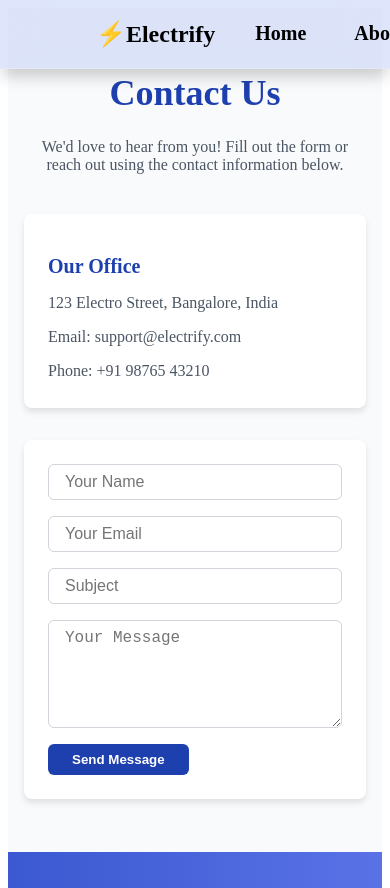
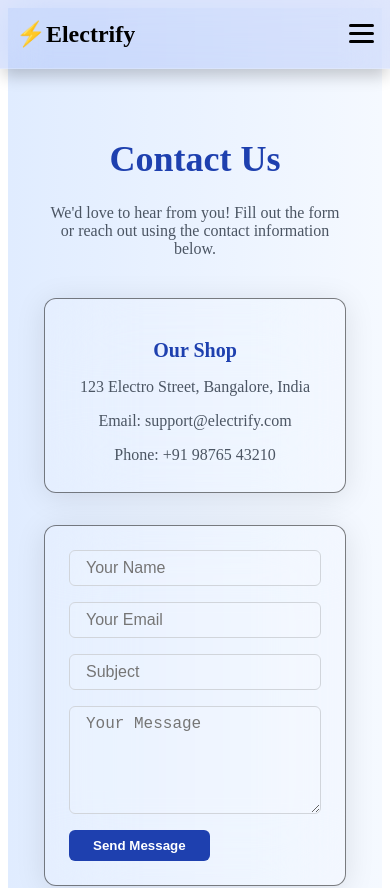
Before and after one commit to Rohitswami16/Electrify, a React (Vite) app: page /contact in a window 390 px wide. Shown: the top 888 px of the page. Built offline with nearby package versions, Linux system fonts and the light colour scheme.

Commit message:
modern ui

```diff
--- a/src/App.css
+++ b/src/App.css
@@ -38,16 +38,34 @@ html {
   padding: 0;
 }
 
+.hamburger {
+  display: none;
+  flex-direction: column;
+  cursor: pointer;
+  gap: 5px;
+}
+
+.bar {
+  width: 25px;
+  height: 3px;
+  background-color: rgb(0, 0, 0);
+  border-radius: 2px;
+}
+
+/* Desktop Nav Links */
 .nav-links {
   display: flex;
   gap: 3rem;
   font-size: 1.25rem; /* Tailwind text-xl */
-  font-weight: 700; /* Tailwind font-bold */
+  font-weight: 700;
+  cursor: pointer;
 }
 
+/* Individual Link Styling */
 .nav-link {
   text-decoration: none;
   color: inherit;
+  font-weight: 700;
   transition: color 0.3s;
   position: relative;
   color: rgb(0, 0, 0);
@@ -62,16 +80,58 @@ html {
   bottom: -3px; /* Slightly below the text */
   width: 0;
   height: 2px;
-  background-color: #1597fa; /* Underline color */
+  background-color: #f4faff; /* Underline color */
   transition: width 0.4s ease;
 }
 
 .nav-link:hover {
-  color: #1597fa;
+  color: #f4faff;
 }
 
 .nav-link:hover::after {
   width: 100%; /* Animate underline from left to right */
+}
+
+/* Basic Navbar Styling */
+
+/* Responsive for small screens */
+@media (max-width: 768px) {
+  .navbar {
+    padding: 0 1rem; /* reduce padding for mobile */
+    flex-direction: row; /* ensure it's horizontal */
+    justify-content: space-between; /* keep logo left, hamburger right */
+  }
+
+  .logo {
+    margin-right: auto; /* push other items away */
+  }
+  .hamburger {
+    display: flex;
+  }
+
+  .nav-links {
+    display: none;
+    flex-direction: column;
+    position: absolute;
+    top: 100%;
+    right: 0;
+    gap: 1rem;
+    padding: 1rem;
+    width: max-content;
+
+    /* Match navbar glass effect */
+    background: rgba(100, 137, 239, 0.6);
+    backdrop-filter: blur(60px);
+    -webkit-backdrop-filter: blur(60px);
+    box-shadow: 0 10px 15px -3px rgba(0, 0, 0, 0.2);
+    border: 1px solid rgba(255, 255, 255, 0.2);
+    border-radius: 12px 0 0 12px;
+    z-index: 1000;
+  }
+
+  .nav-links.open {
+    display: flex;
+  }
 }
 
 /* Home page styles */
@@ -115,6 +175,7 @@ html {
   cursor: pointer;
   transition: all 0.3s ease;
   backdrop-filter: blur(4px); /* Optional: adds glass effect */
+  -webkit-backdrop-filter: blur(4px); /* Safari support */
   box-shadow: 0 4px 10px rgba(0, 0, 0, 0.3);
 }
 
@@ -330,42 +391,20 @@ html {
 
 /* Products page grid layout */
 
-.products-grid {
-  margin-top: 80px;
-  padding: 1rem;
-  display: grid;
-  grid-template-columns: 1fr;
-  gap: 1.5rem;
-}
-
-@media (min-width: 768px) {
-  .products-grid {
-    grid-template-columns: repeat(4, 1fr);
-  }
-}
-
-.product-heading {
-  margin-top: 100px;
-  text-align: center;
-  font-size: 2rem;
-  font-weight: bold;
-  margin-top: 40px;
-  color: #1e3a8a;
-}
-
 /* Product card styles */
 
 .product-card {
   background-color: #ffffff;
   padding: 0.5rem;
-  border-radius: 0.5rem;
+  border-radius: 1rem;
   text-align: center;
   border: 1px solid #e5e7eb;
   transition: transform 0.2s ease;
-box-shadow: 0 6px 10px rgba(0, 0, 0, 0.2);}
+  box-shadow: 0 6px 10px rgba(0, 0, 0, 0.2);
+}
 
 .product-card:hover {
-  transform: translateY(-6px);
+  transform: translateY(-8px);
 }
 
 .product-image {
@@ -376,18 +415,19 @@ box-shadow: 0 6px 10px rgba(0, 0, 0, 0.2);}
 }
 
 .product-name {
-  font-size: 1.25rem;
+  font-size: 1.2rem;
   font-weight: bold;
   margin-bottom: 0.5rem;
 }
 
 .product-price {
   color: #4b5563; /* Tailwind's text-gray-600 */
-  font-size: 16px;
+  font-size: 1rem;
+  font-weight: bold;
 }
 
-/* services */
-
+/* products and services */
+.products-grid,
 .services-grid {
   display: grid;
   grid-template-columns: repeat(3, 1fr); /* fixed 3 columns */
@@ -397,30 +437,34 @@ box-shadow: 0 6px 10px rgba(0, 0, 0, 0.2);}
 }
 
 @media (max-width: 992px) {
+  .products-grid,
   .services-grid {
     grid-template-columns: repeat(2, 1fr); /* 2 columns on tablets */
   }
 }
 
 @media (max-width: 600px) {
+  .products-grid,
   .services-grid {
     grid-template-columns: 1fr; /* 1 column on mobile */
   }
 }
 
+.contact-section,
+.products-section,
 .services-section {
   padding: 60px 20px;
   background: linear-gradient(to right, #e0ecff, #f5f9ff);
   text-align: center;
 }
 
+.product-heading,
 .services-heading {
   font-size: 2rem;
   font-weight: bold;
   margin-bottom: 40px;
   color: #1e3a8a;
 }
-
 
 .service-card {
   background-color: #ffffff;
@@ -436,19 +480,19 @@ box-shadow: 0 6px 10px rgba(0, 0, 0, 0.2);}
 }
 
 .service-icon {
-  font-size: 2rem;
-  margin-bottom: 10px;
+  font-size: 1.5rem;
+  margin-bottom: 8px;
 }
 
 .service-title {
   font-size: 1.2rem;
   font-weight: 600;
-  margin-bottom: 8px;
+  margin-bottom: 6px;
   color: #1e3a8a;
 }
 
 .service-description {
-  font-size: 0.95rem;
+  font-size: 1rem;
   color: #4b5563;
   line-height: 1.5;
 }
@@ -457,7 +501,7 @@ box-shadow: 0 6px 10px rgba(0, 0, 0, 0.2);}
 
 .contact-page {
   min-height: 100vh;
-  background-color: #f9fafb; /* Tailwind's gray-50 */
+  /* background-color: #f9fafb; Tailwind's gray-50 */
   padding: 2.5rem 1rem;
 }
 
@@ -481,11 +525,15 @@ box-shadow: 0 6px 10px rgba(0, 0, 0, 0.2);}
 }
 
 .contact-info {
-  background-color: #ffffff;
-  box-shadow: 0 4px 6px rgb(0 0 0 / 0.1);
-  border-radius: 0.5rem;
+  background: rgba(255, 255, 255, 0.1); /* transparent white layer */
+  backdrop-filter: blur(40px); /* blur effect */
+  -webkit-backdrop-filter: blur(40px); /* Safari support */
+  box-shadow: 0 4px 30px rgba(0, 0, 0, 0.1); /* soft shadow */
+  border-radius: 0.75rem; /* rounded corners */
   padding: 1.5rem;
   margin-bottom: 2rem;
+  border: 1px solid rgba(0, 0, 0, 0.5);
+  /* subtle border */
 }
 
 .contact-info-title {
@@ -503,10 +551,14 @@ box-shadow: 0 6px 10px rgba(0, 0, 0, 0.2);}
 /* Contact Form */
 
 .contact-form {
-  background-color: #ffffff;
-  box-shadow: 0 4px 6px rgb(0 0 0 / 0.1);
-  border-radius: 0.5rem;
+  background: rgba(255, 255, 255, 0.1); /* transparent white layer */
+  backdrop-filter: blur(40px); /* blur effect */
+  -webkit-backdrop-filter: blur(40px); /* Safari support */
+  box-shadow: 0 4px 30px rgba(0, 0, 0, 0.1); /* soft shadow */
+  border-radius: 0.75rem; /* rounded corners */
   padding: 1.5rem;
+  margin-bottom: 2rem;
+  border: 1px solid rgba(0, 0, 0, 0.5);
   display: flex;
   flex-direction: column;
   gap: 1rem;
@@ -526,11 +578,13 @@ box-shadow: 0 6px 10px rgba(0, 0, 0, 0.2);}
 
 .form-input {
   flex: 1;
+  color: black;
   padding: 0.5rem 1rem;
   border: 1px solid #d1d5db; /* gray-300 */
   border-radius: 0.375rem;
   outline: none;
   font-size: 1rem;
+  background: rgba(255, 255, 255, 0.1); /* transparent white layer */
   transition: box-shadow 0.2s ease, border-color 0.2s ease;
 }
 
@@ -557,13 +611,15 @@ box-shadow: 0 6px 10px rgba(0, 0, 0, 0.2);}
 
 .form-button:hover {
   background-color: #1e3a8a; /* blue-800 */
+  transform: scale(1.05); /* slight zoom */
+  box-shadow: 0 8px 16px rgba(0, 0, 0, 0.2);
 }
 
 /* footer styles */
 
 .footer-container {
-background: linear-gradient(to right, #3b59d1, #5a72e6);
- color: white;
+  background: linear-gradient(to right, #3b59d1, #5a72e6);
+  color: white;
   padding: 60px 20px;
   font-family: "Segoe UI", Tahoma, Geneva, Verdana, sans-serif;
 }
@@ -635,8 +691,9 @@ background: linear-gradient(to right, #3b59d1, #5a72e6);
 }
 
 .footer-contact {
-  color: #d1d5db;
-  margin-bottom: 8px;
+  color: #ffeaea;
+  margin-bottom: 12px;
+  margin-top: 0;
 }
 
 .footer-socials {
--- a/src/components/Footer.jsx
+++ b/src/components/Footer.jsx
@@ -19,15 +19,16 @@ export default function Footer() {
           <a href="/" className="footer-link">Home</a>
           <a href="/about" className="footer-link">About</a>
           <a href="/products" className="footer-link">Products</a>
+          <a href="/services" className='footer-link'>Services</a>
           <a href="/contact" className="footer-link">Contact</a>
         </div>
 
         {/* Legal Links */}
         <div className='footer-section'>
           <h3 className="footer-title">Legal</h3>
-          <a href="/privacy" className="footer-link">Privacy Policy</a>
-          <a href="/terms" className="footer-link">Terms & Conditions</a>
-          <a href="/returns" className="footer-link">Return Policy</a>
+          <a  className="footer-link">Privacy Policy</a>
+          <a  className="footer-link">Terms & Conditions</a>
+          <a  className="footer-link">Return Policy</a>
         </div>
 
         {/* Contact Info */}
@@ -40,7 +41,7 @@ export default function Footer() {
 
         {/* Social Links */}
         <div>
-          <h3 className="footer-title">Socials</h3>
+          <h3 className="footer-title">Connect With Us</h3>
           <div className="footer-socials">
             <a href="https://linkedin.com" target="_blank" rel="noopener noreferrer" className="social-icon"><FaLinkedinIn /></a>
             <a href="https://facebook.com" target="_blank" rel="noopener noreferrer" className="social-icon"><FaFacebookF /></a>
--- a/src/components/Navbar.jsx
+++ b/src/components/Navbar.jsx
@@ -1,33 +1,29 @@
-// import { Link } from "react-router-dom";
 
-// export default function Navbar() {
-//   return (
-//     <nav className="bg-blue-900 text-white p-4 flex justify-between items-center gap-4 shadow-lg">
-//       <h1 className="text-xl font-bold">⚡Electrify</h1>
-//       <div className="space-x-4 text-xl font-bold">
-//         <Link to="/" className="hover:text-yellow-400">Home</Link>
-//         <Link to="/about" className="hover:text-yellow-400">About</Link>
-//         <Link to="/products" className="hover:text-yellow-400">Products</Link>
-//         <Link to="/contact" className="hover:text-yellow-400">Contact</Link>
-//       </div>
-//     </nav>
-//   );
-// }
-
-
+import { useState } from "react";
 import { Link } from "react-router-dom";
 import '../../src/App.css';
 
 export default function Navbar() {
+  const [menuOpen, setMenuOpen] = useState(false);
+
   return (
     <nav className="navbar">
       <h1 className="logo">⚡Electrify</h1>
-      <div className="nav-links">
-        <Link to="/" className="nav-link">Home</Link>
-        <Link to="/about" className="nav-link">About</Link>
-        <Link to="/products" className="nav-link">Products</Link>
-        <Link to="/services" className="nav-link">Services</Link>
-        <Link to="/contact" className="nav-link">Contact</Link>
+
+      {/* Hamburger Icon */}
+      <div className="hamburger" onClick={() => setMenuOpen(!menuOpen)}>
+        <div className="bar"></div>
+        <div className="bar"></div>
+        <div className="bar"></div>
+      </div>
+
+      {/* Nav Links */}
+      <div className={`nav-links ${menuOpen ? "open" : ""}`}>
+        <Link to="/" className="nav-link" onClick={() => setMenuOpen(false)}>Home</Link>
+        <Link to="/about" className="nav-link" onClick={() => setMenuOpen(false)}>About</Link>
+        <Link to="/products" className="nav-link" onClick={() => setMenuOpen(false)}>Products</Link>
+        <Link to="/services" className="nav-link" onClick={() => setMenuOpen(false)}>Services</Link>
+        <Link to="/contact" className="nav-link" onClick={() => setMenuOpen(false)}>Contact</Link>
       </div>
     </nav>
   );
--- a/src/pages/Contact.jsx
+++ b/src/pages/Contact.jsx
@@ -1,66 +1,11 @@
-// export default function Contact() {
-//   return (
-//     <div className="min-h-screen bg-gray-50 py-10 px-4">
-//       <div className="max-w-4xl mx-auto">
-//         <h1 className="text-4xl font-bold text-center text-blue-900 mb-6">Contact Us</h1>
-
-//         <p className="text-center text-gray-600 mb-10">
-//           We'd love to hear from you! Fill out the form or reach out using the contact information below.
-//         </p>
-
-//         {/* Contact Info */}
-//         <div className="bg-white shadow-md rounded-lg p-6 mb-8">
-//           <h2 className="text-xl font-semibold text-blue-800 mb-2">Our Office</h2>
-//           <p className="text-gray-600">123 Electro Street, Bangalore, India</p>
-//           <p className="text-gray-600">Email: support@Electrify.com</p>
-//           <p className="text-gray-600">Phone: +91 98765 43210</p>
-//         </div>
-
-//         {/* Contact Form */}
-//         <form className="bg-white shadow-md rounded-lg p-6 space-y-4">
-//           <div className="flex flex-col md:flex-row md:space-x-4">
-//             <input
-//               type="text"
-//               placeholder="Your Name"
-//               className="flex-1 px-4 py-2 border rounded-md focus:outline-none focus:ring-2 focus:ring-blue-500"
-//               required
-//             />
-//             <input
-//               type="email"
-//               placeholder="Your Email"
-//               className="flex-1 px-4 py-2 border rounded-md focus:outline-none focus:ring-2 focus:ring-blue-500"
-//               required
-//             />
-//           </div>
-//           <input
-//             type="text"
-//             placeholder="Subject"
-//             className="w-full px-4 py-2 border rounded-md focus:outline-none focus:ring-2 focus:ring-blue-500"
-//           />
-//           <textarea
-//             placeholder="Your Message"
-//             rows="5"
-//             className="w-full px-4 py-2 border rounded-md focus:outline-none focus:ring-2 focus:ring-blue-500"
-//             required
-//           ></textarea>
-//           <button
-//             type="submit"
-//             className="bg-blue-700 text-white px-6 py-2 rounded-md hover:bg-blue-800 transition"
-//           >
-//             Send Message
-//           </button>
-//         </form>
-//       </div>
-//     </div>
-//   );
-// }
-
 
 import '../App.css';
 
 export default function Contact() {
   return (
-    <div className="contact-page">
+    <section className="contact-section">
+
+   <div className="contact-page">
       <div className="contact-container">
         <h1 className="contact-title">Contact Us</h1>
 
@@ -70,7 +15,7 @@ export default function Contact() {
 
         {/* Contact Info */}
         <div className="contact-info">
-          <h2 className="contact-info-title">Our Office</h2>
+          <h2 className="contact-info-title">Our Shop</h2>
           <p className="contact-info-text">123 Electro Street, Bangalore, India</p>
           <p className="contact-info-text">Email: support@electrify.com</p>
           <p className="contact-info-text">Phone: +91 98765 43210</p>
@@ -109,5 +54,7 @@ export default function Contact() {
         </form>
       </div>
     </div>
+    </section>
+
   );
 }
--- a/src/pages/Home.jsx
+++ b/src/pages/Home.jsx
@@ -1,4 +1,3 @@
-
 import { useEffect, useState } from "react";
 import { useNavigate } from "react-router-dom";
 import {
@@ -8,6 +7,7 @@ import {
   FaAward,
   FaSmile,
   FaClock,
+  FaArrowRight,
 } from "react-icons/fa";
 import "../App.css";
 
@@ -49,11 +49,12 @@ export default function Home() {
             Your trusted source for electrical solutions
           </p>
         </div>
+
         <button
           className="btn-exploreproduct"
           onClick={() => navigate("/products")}
         >
-          Explore Our Products
+          Explore Our Products <FaArrowRight style={{ marginLeft: "8px", marginTop: "2px" }} />
         </button>
       </div>
       <div className="home-info">
--- a/src/pages/Products.jsx
+++ b/src/pages/Products.jsx
@@ -42,13 +42,13 @@ const products = [
 
 export default function Products() {
   return (
-    <>
+    <section className="products-section">
       <h2 className="product-heading">Products</h2>
       <div className="products-grid">
         {products.map((p) => (
           <ProductCard key={p.id} {...p} />
         ))}
       </div>
-    </>
+    </section>
   );
 }
--- a/src/pages/Services.jsx
+++ b/src/pages/Services.jsx
@@ -36,7 +36,7 @@ const services = [
 export default function Services() {
   return (
     <section className="services-section">
-      <h2 className="services-heading">⚡ Our Services</h2>
+      <h2 className="services-heading">Our Services</h2>
       <div className="services-grid">
         {services.map((service, index) => (
           <div key={index} className="service-card">
```
